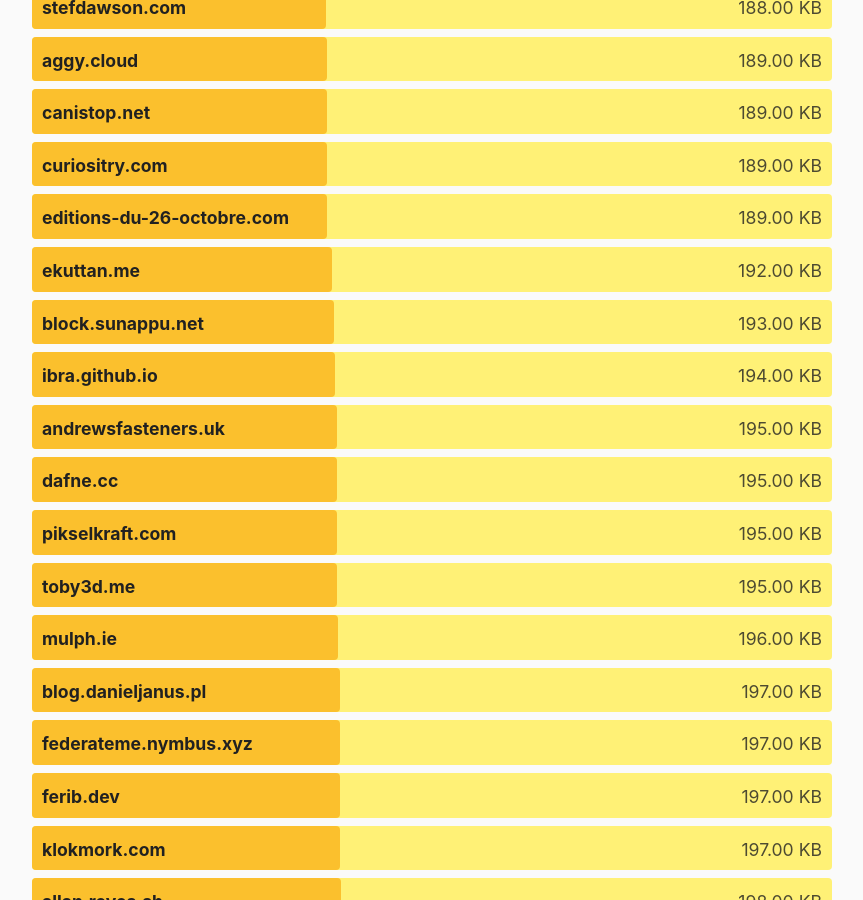
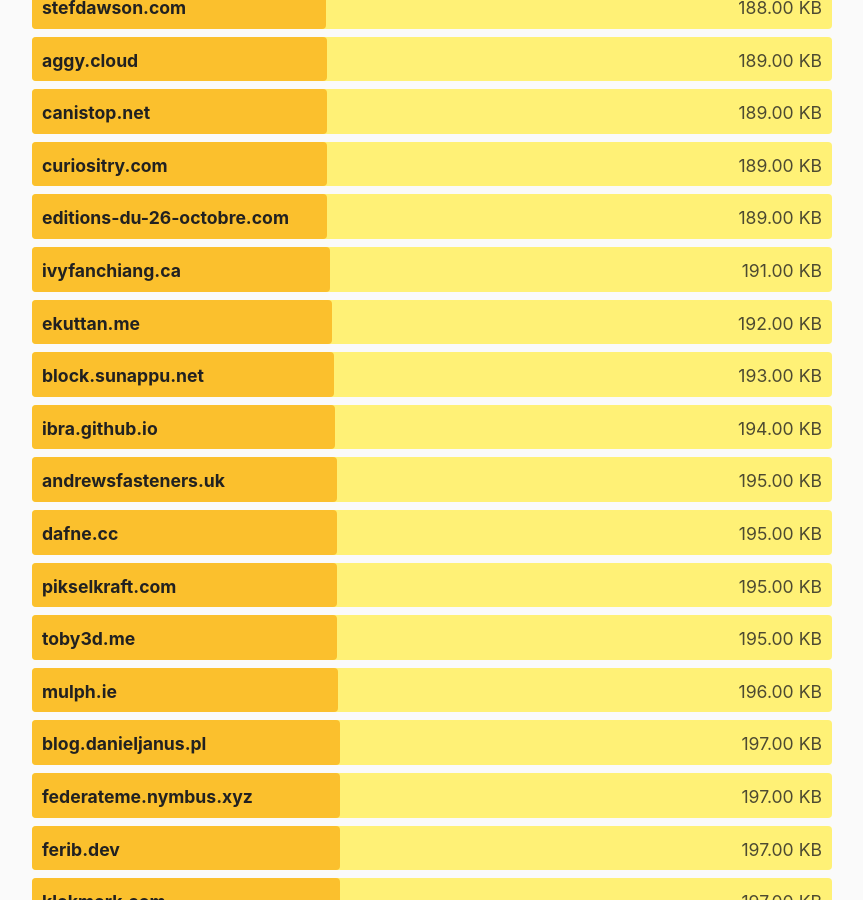
Before and after one commit to kevquirk/512kb.club, a Jekyll site: the page built from index.md, in a window 1280 px wide and 900 px high, scrolled down 25891 px. Shown: the whole window, without its empty margins (208-1071 px from the left). Built offline with Jekyll 4.4.1, drawn with Linux system fonts in a browser that asks for light colours; some of the changed text lies outside the part shown.

Commit message:
Update sites.yml

```diff
--- a/_data/sites.yml
+++ b/_data/sites.yml
@@ -1455,7 +1455,7 @@
 
 - domain: ivyfanchiang.ca
   url: https://ivyfanchiang.ca/
-  size: 427
+  size: 191
   last_checked: 2023-07-11
 
 - domain: jacksonchen666.com
```
